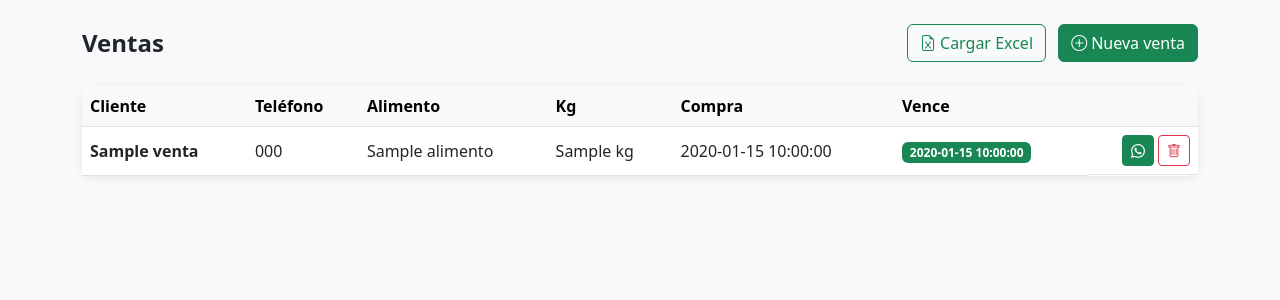
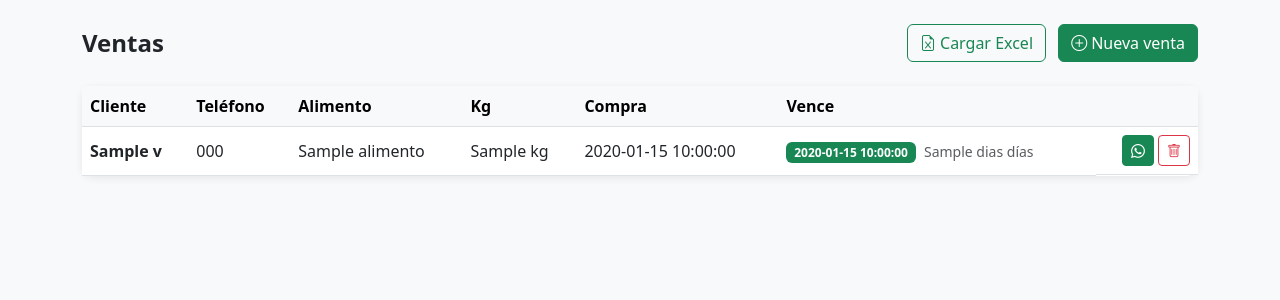
Before and after one commit to valen2708/Sistema-de-recordatorios, a Flask app: template templates/ventas.html in a window 1280 px wide. Shown: the part 56-356 px from the top of the page. Run offline with Flask 3, Linux system fonts and the light colour scheme; the template is opened without the code that fills it: most values are stand-ins (such as "Sample title", 1, 10 or a date in 2020).

Commit message:
feat: colores por vencimiento y días restantes en ventas y dashboard
Co-Authored-By: Claude Sonnet 4.6 <noreply@anthropic.com>
Claude-Session: https://claude.ai/code/session_01BWVh64tzBWf93fjV37Sakp

```diff
--- a/app.py
+++ b/app.py
@@ -46,13 +46,18 @@ def dashboard():
     hoy = datetime.today().strftime("%Y-%m-%d")
     proximos_7 = (datetime.today() + timedelta(days=7)).strftime("%Y-%m-%d")
 
-    por_vencer = conn.execute("""
+    por_vencer_raw = conn.execute("""
         SELECT v.*, c.nombre, c.telefono
         FROM ventas v
         JOIN clientes c ON v.cliente_id = c.id
         WHERE v.fecha_vencimiento BETWEEN ? AND ? AND v.activo = 1 AND c.activo = 1
         ORDER BY v.fecha_vencimiento
     """, (hoy, proximos_7)).fetchall()
+
+    por_vencer = []
+    for v in por_vencer_raw:
+        dias = (datetime.strptime(v["fecha_vencimiento"], "%Y-%m-%d") - datetime.today()).days
+        por_vencer.append({"v": v, "dias": dias})
 
     total_clientes = conn.execute("SELECT COUNT(*) FROM clientes WHERE activo = 1").fetchone()[0]
     total_recordatorios = conn.execute("SELECT COUNT(*) FROM recordatorios").fetchone()[0]
@@ -129,7 +134,7 @@ def buscar_clientes():
 @login_required
 def ventas():
     conn = get_conn()
-    lista = conn.execute("""
+    lista_raw = conn.execute("""
         SELECT v.*, c.nombre, c.telefono
         FROM ventas v
         JOIN clientes c ON v.cliente_id = c.id
@@ -137,6 +142,10 @@ def ventas():
         ORDER BY v.fecha_compra DESC
     """).fetchall()
     conn.close()
+    lista = []
+    for v in lista_raw:
+        dias = (datetime.strptime(v["fecha_vencimiento"], "%Y-%m-%d") - datetime.today()).days
+        lista.append({"v": v, "dias": dias})
     return render_template("ventas.html", ventas=lista)
 
 
--- a/templates/ventas.html
+++ b/templates/ventas.html
@@ -23,14 +23,34 @@
                 </tr>
             </thead>
             <tbody>
-                {% for v in ventas %}
+                {% for item in ventas %}
+                {% set v = item.v %}
+                {% set dias = item.dias %}
+                {% if dias <= 0 %}
+                  {% set color = "danger" %}
+                  {% set label = "Vencido" %}
+                {% elif dias <= 2 %}
+                  {% set color = "danger" %}
+                  {% set label = dias ~ " días" %}
+                {% elif dias <= 5 %}
+                  {% set color = "warning" %}
+                  {% set label = dias ~ " días" %}
+                {% else %}
+                  {% set color = "success" %}
+                  {% set label = dias ~ " días" %}
+                {% endif %}
                 <tr>
                     <td><strong>{{ v.nombre }}</strong></td>
                     <td>{{ v.telefono }}</td>
                     <td>{{ v.alimento }}</td>
                     <td>{{ v.kg_comprados }} kg</td>
                     <td>{{ v.fecha_compra }}</td>
-                    <td><span class="badge bg-success">{{ v.fecha_vencimiento }}</span></td>
+                    <td>
+                        <span class="badge bg-{{ color }} text-{{ 'dark' if color == 'warning' else 'white' }}">
+                            {{ v.fecha_vencimiento }}
+                        </span>
+                        <small class="text-muted ms-1">{{ label }}</small>
+                    </td>
                     <td class="d-flex gap-1 justify-content-end">
                         <form method="POST" action="/ventas/{{ v.id }}/enviar-recordatorio">
                             <button class="btn btn-sm btn-success" title="Enviar recordatorio WhatsApp"><i class="bi bi-whatsapp"></i></button>
```
Also changed, not shown: templates/dashboard.html (+19 -2 lines).
